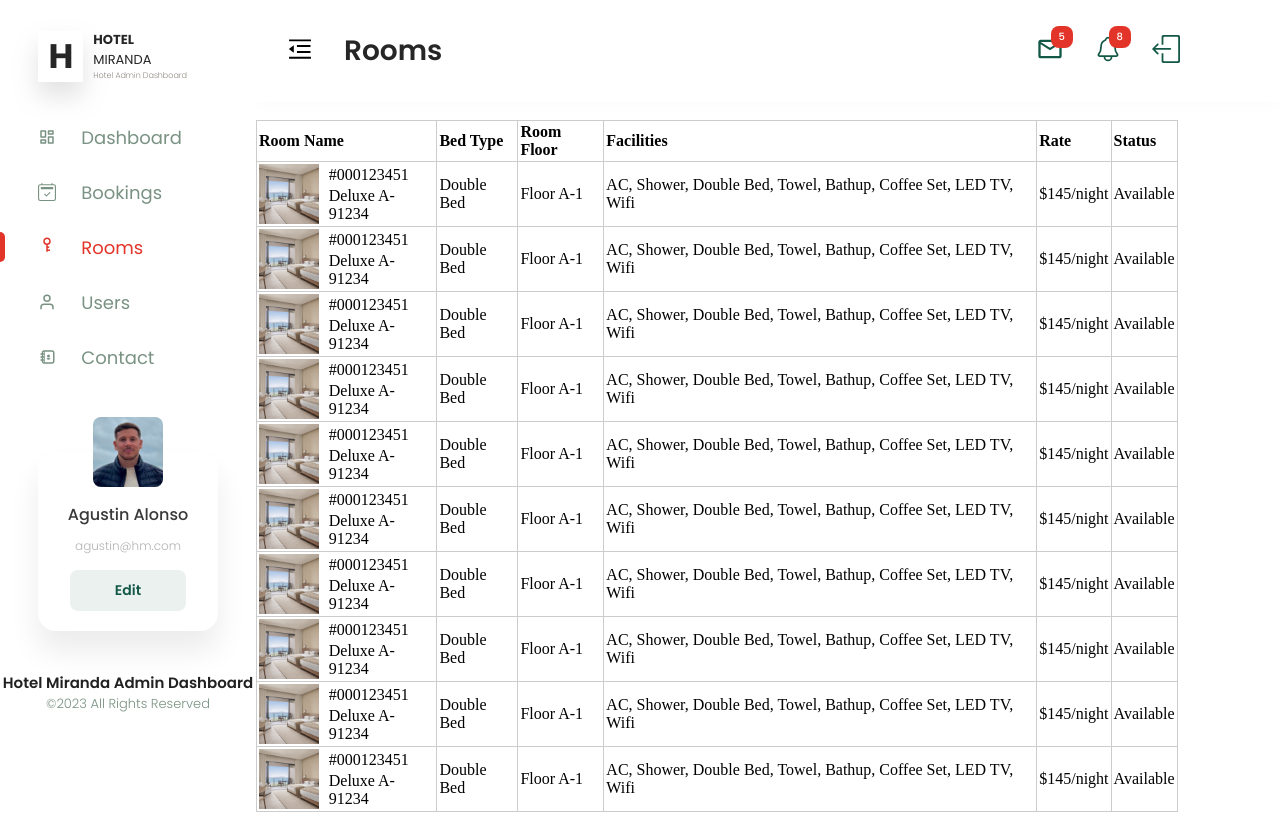
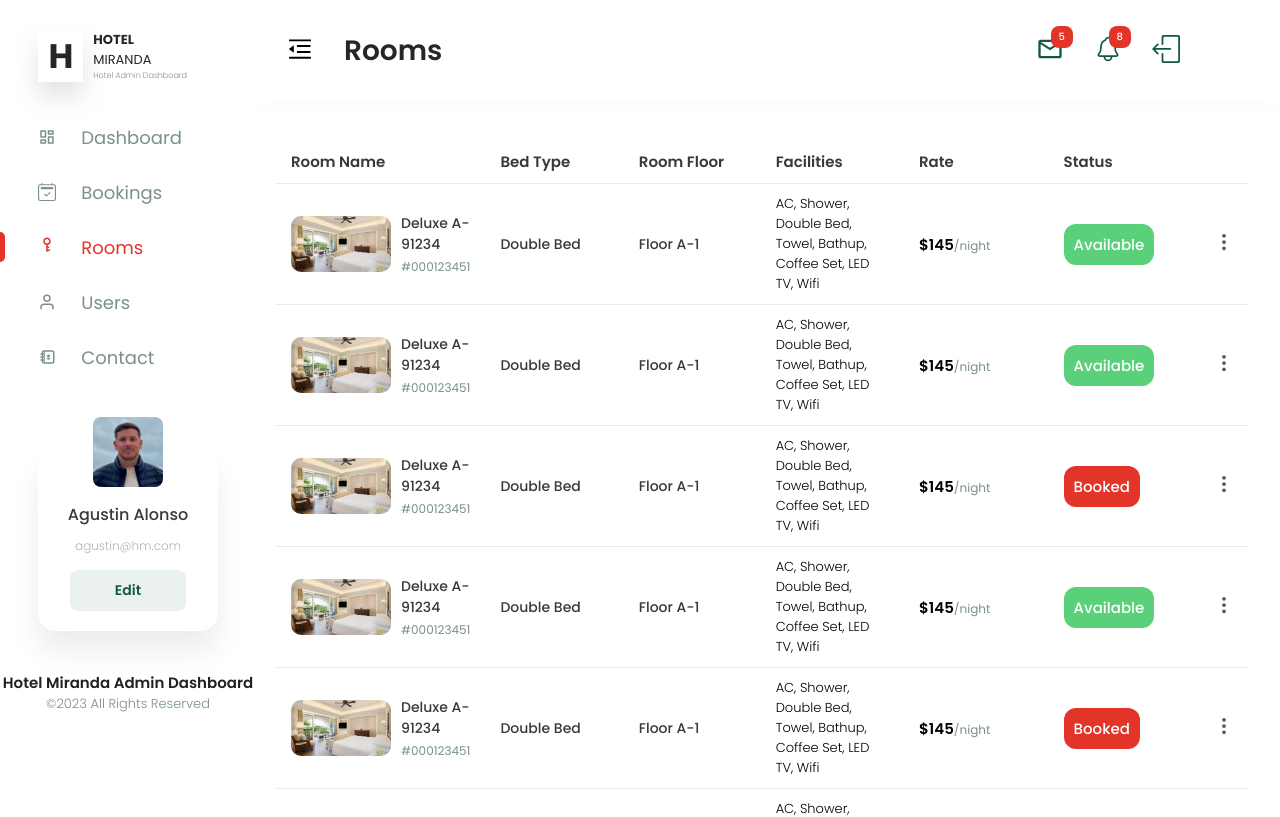
Before and after one commit to agustinalonsocantoli/ht-miranda-dashboard, a React (Create React App) app: page /rooms in a window 1280 px wide. Shown: the top 817 px of the page. Built offline with nearby package versions, Linux system fonts and the light colour scheme; sample sign-in values are in the browser's storage.

Commit message:
working on Table styled component

```diff
--- a/src/components/Table/Table.jsx
+++ b/src/components/Table/Table.jsx
@@ -1,19 +1,35 @@
-import { StyledTable } from './TableStyled';
+import { useState } from 'react';
+import { StyledTable, OptionsMenu, BtnOptions, Icon } from './TableStyled';
+import { BsThreeDotsVertical } from "react-icons/bs";
 
-export const Table = ({ data, cols }) => {
+export const Table = ({ data, cols, actions }) => {
+    const [ viewActions, setViewActions ] = useState(false);
 
     const getRow = (row) => (
         <tr key={row.index}>
             {cols.map((item, index)=> (
                 <td key={index}>
-                    {item.display ? item.display(row[item.property[0]], row[item.property[1]], row[item.property[2]]) : row[item.property]}
+                    {item.display ? item.display(row[item.property[0]], row[item.property[1]], row[item.property[2]], row[item.property[3]]) : row[item.property]}
                 </td>
             ))}
+
+            <td>
+                <BtnOptions>
+                <Icon><BsThreeDotsVertical onClick={() => setViewActions(prev => prev === row.index ? null : row.index)}/></Icon>
+
+                <OptionsMenu visible={viewActions === row.index}>
+                    {actions.map(item => <li key={item.name} onClick={() => item.action(row.index)}>{item.icon}{item.name}</li>)}
+                </OptionsMenu>
+                </BtnOptions>
+            </td>
         </tr>
+
     );
 
+    const columnWidth = 100 / cols.length;
+
     return(
-        <StyledTable>
+        <StyledTable columnWidth={columnWidth}>
             <thead>
                 <tr>
                     {cols.map((item, index) => (
@@ -21,6 +37,9 @@ export const Table = ({ data, cols }) => {
                             {item.label}
                         </th>
                     ))}
+
+                    <th>
+                    </th>
                 </tr>
             </thead>
 
--- a/src/components/Table/TableStyled.jsx
+++ b/src/components/Table/TableStyled.jsx
@@ -2,30 +2,54 @@ import styled from "styled-components";
 
 export const StyledTable = styled.table`
     border-collapse: collapse;
-    width: 90%;
+    width: 95%;
+    margin: 20px;
+    border-radius: 20px;
 
-    td, th {
+    th {
+        border-bottom: 1px solid #EBEBEB;
+        color: #393939;
+        font-family: 'Poppins', sans-serif;;
+        font-weight: 600;
+        font-size: 15px;
         text-align: left;
-        border: 1px solid #cccccc;
-        padding: 2px;
+        padding: 10px 15px;
+        width: 50px;
+    }
 
-        div {
-            display: flex;
-            align-items: center;
-            gap: 10px;
-
-            & > div {
-                display: flex;
-                flex-direction: column;
-                align-items: start;
-                gap: 3px;
-            }
-        }
-
-        img {
-            object-fit: cover;
-            width: 60px;
-            height: 60px;
-        }
+    td {
+        border-bottom: 1px solid #EBEBEB;
+        width: ${props => props.columnWidth }%;
+        text-align: left;
+        padding: 10px 15px;
     }
 `;
+
+export const BtnOptions = styled.div`
+    position: relative;
+`;
+
+export const OptionsMenu = styled.ul`
+    display: ${props => props.visible ? `block` : `none`};
+    position: absolute;
+    top: 7px;
+    right: 15px;
+    background: #EBF1EF 0% 0% no-repeat padding-box;
+    border-radius: 5px;
+    padding: 10px;
+
+    li {
+        display: flex;
+        align-items: center;
+        gap: 5px;
+        font-family: 'Poppins', sans-serif;;
+        font-weight: 300;
+        font-size: 14px;
+        color: #135846;
+    }
+`;
+
+export const Icon = styled.div`
+    color: #575757;
+    font-size: 20px;
+`;
--- /dev/null
+++ b/src/data/DataBookings.js
@@ -0,0 +1,133 @@
+import user1 from '../assets/img/user1.png'
+import user2 from '../assets/img/user2.png'
+import user3 from '../assets/img/user3.png'
+import user4 from '../assets/img/user4.png'
+import user5 from '../assets/img/user5.png'
+import user6 from '../assets/img/user6.png'
+import user7 from '../assets/img/user7.png'
+import user8 from '../assets/img/user8.png'
+import user9 from '../assets/img/user9.png'
+import user10 from '../assets/img/user10.png'
+
+export const dataBookings = [
+    {
+        index: 0,
+        src: user1,
+        id: '#000123450',
+        name: 'JUAN GARCIA',
+        date: 'Oct 30th 2020 09:21 AM',
+        in: 'Ago 2th, 2020',
+        out: 'Nov 4th, 2020',
+        note: 'View Notes',
+        type: 'Deluxe A - 03',
+        status: 'book'
+    },
+    {
+        index: 1,
+        src: user2,
+        id: '#000123450',
+        name: 'JUAN GARCIA',
+        date: 'Oct 30th 2020 09:21 AM',
+        in: 'Ago 2th, 2020',
+        out: 'Nov 4th, 2020',
+        note: 'View Notes',
+        type: 'Deluxe A - 03',
+        status: 'book'
+    },
+    {
+        index: 2,
+        src: user3,
+        id: '#000123450',
+        name: 'JUAN GARCIA',
+        date: 'Oct 30th 2020 09:21 AM',
+        in: 'Ago 2th, 2020',
+        out: 'Nov 4th, 2020',
+        note: 'View Notes',
+        type: 'Deluxe A - 03',
+        status: 'book'
+    },
+    {
+        index: 3,
+        src: user4,
+        id: '#000123450',
+        name: 'JUAN GARCIA',
+        date: 'Oct 30th 2020 09:21 AM',
+        in: 'Ago 2th, 2020',
+        out: 'Nov 4th, 2020',
+        note: 'View Notes',
+        type: 'Deluxe A - 03',
+        status: 'book'
+    },
+    {
+        index: 4,
+        src: user5,
+        id: '#000123450',
+        name: 'JUAN GARCIA',
+        date: 'Oct 30th 2020 09:21 AM',
+        in: 'Ago 2th, 2020',
+        out: 'Nov 4th, 2020',
+        note: 'View Notes',
+        type: 'Deluxe A - 03',
+        status: 'book'
+    },
+    {
+        index: 5,
+        src: user6,
+        id: '#000123450',
+        name: 'JUAN GARCIA',
+        date: 'Oct 30th 2020 09:21 AM',
+        in: 'Ago 2th, 2020',
+        out: 'Nov 4th, 2020',
+        note: 'View Notes',
+        type: 'Deluxe A - 03',
+        status: 'book'
+    },
+    {
+        index: 6,
+        src: user7,
+        id: '#000123450',
+        name: 'JUAN GARCIA',
+        date: 'Oct 30th 2020 09:21 AM',
+        in: 'Ago 2th, 2020',
+        out: 'Nov 4th, 2020',
+        note: 'View Notes',
+        type: 'Deluxe A - 03',
+        status: 'book'
+    },
+    {
+        index: 7,
+        src: user8,
+        id: '#000123450',
+        name: 'JUAN GARCIA',
+        date: 'Oct 30th 2020 09:21 AM',
+        in: 'Ago 2th, 2020',
+        out: 'Nov 4th, 2020',
+        note: 'View Notes',
+        type: 'Deluxe A - 03',
+        status: 'book'
+    },
+    {
+        index: 8,
+        src: user9,
+        id: '#000123450',
+        name: 'JUAN GARCIA',
+        date: 'Oct 30th 2020 09:21 AM',
+        in: 'Ago 2th, 2020',
+        out: 'Nov 4th, 2020',
+        note: 'View Notes',
+        type: 'Deluxe A - 03',
+        status: 'book'
+    },
+    {
+        index: 9,
+        src: user10,
+        id: '#000123450',
+        name: 'JUAN GARCIA',
+        date: 'Oct 30th 2020 09:21 AM',
+        in: 'Ago 2th, 2020',
+        out: 'Nov 4th, 2020',
+        note: 'View Notes',
+        type: 'Deluxe A - 03',
+        status: 'book'
+    },
+]
--- a/src/data/DataRooms.js
+++ b/src/data/DataRooms.js
@@ -1,4 +1,4 @@
-import roomImg from '../assets/img/room.png'
+import roomImg from '../assets/img/room1.png'
 
 export const dataRooms = [
     {
@@ -9,7 +9,7 @@ export const dataRooms = [
         bed: 'Double Bed',
         floor: 'Floor A-1',
         facilities: 'AC, Shower, Double Bed, Towel, Bathup, Coffee Set, LED TV, Wifi',
-        rate: '$145/night',
+        rate: '$145',
         status: 'Available',
     },
     {
@@ -20,7 +20,7 @@ export const dataRooms = [
         bed: 'Double Bed',
         floor: 'Floor A-1',
         facilities: 'AC, Shower, Double Bed, Towel, Bathup, Coffee Set, LED TV, Wifi',
-        rate: '$145/night',
+        rate: '$145',
         status: 'Available',
     },
     {
@@ -31,8 +31,8 @@ export const dataRooms = [
         bed: 'Double Bed',
         floor: 'Floor A-1',
         facilities: 'AC, Shower, Double Bed, Towel, Bathup, Coffee Set, LED TV, Wifi',
-        rate: '$145/night',
-        status: 'Available',
+        rate: '$145',
+        status: 'Booked',
     },
     {
         index: 3,
@@ -42,7 +42,7 @@ export const dataRooms = [
         bed: 'Double Bed',
         floor: 'Floor A-1',
         facilities: 'AC, Shower, Double Bed, Towel, Bathup, Coffee Set, LED TV, Wifi',
-        rate: '$145/night',
+        rate: '$145',
         status: 'Available',
     },
     {
@@ -53,8 +53,8 @@ export const dataRooms = [
         bed: 'Double Bed',
         floor: 'Floor A-1',
         facilities: 'AC, Shower, Double Bed, Towel, Bathup, Coffee Set, LED TV, Wifi',
-        rate: '$145/night',
-        status: 'Available',
+        rate: '$145',
+        status: 'Booked',
     },
     {
         index: 5,
@@ -64,8 +64,8 @@ export const dataRooms = [
         bed: 'Double Bed',
         floor: 'Floor A-1',
         facilities: 'AC, Shower, Double Bed, Towel, Bathup, Coffee Set, LED TV, Wifi',
-        rate: '$145/night',
-        status: 'Available',
+        rate: '$145',
+        status: 'Booked',
     },
     {
         index: 6,
@@ -75,7 +75,7 @@ export const dataRooms = [
         bed: 'Double Bed',
         floor: 'Floor A-1',
         facilities: 'AC, Shower, Double Bed, Towel, Bathup, Coffee Set, LED TV, Wifi',
-        rate: '$145/night',
+        rate: '$145',
         status: 'Available',
     },
     {
@@ -86,8 +86,8 @@ export const dataRooms = [
         bed: 'Double Bed',
         floor: 'Floor A-1',
         facilities: 'AC, Shower, Double Bed, Towel, Bathup, Coffee Set, LED TV, Wifi',
-        rate: '$145/night',
-        status: 'Available',
+        rate: '$145',
+        status: 'Booked',
     },
     {
         index: 8,
@@ -97,7 +97,7 @@ export const dataRooms = [
         bed: 'Double Bed',
         floor: 'Floor A-1',
         facilities: 'AC, Shower, Double Bed, Towel, Bathup, Coffee Set, LED TV, Wifi',
-        rate: '$145/night',
+        rate: '$145',
         status: 'Available',
     },
     {
@@ -108,7 +108,7 @@ export const dataRooms = [
         bed: 'Double Bed',
         floor: 'Floor A-1',
         facilities: 'AC, Shower, Double Bed, Towel, Bathup, Coffee Set, LED TV, Wifi',
-        rate: '$145/night',
-        status: 'Available',
+        rate: '$145',
+        status: 'Booked',
     },
 ]
--- a/src/pages/Bookings/Bookings.jsx
+++ b/src/pages/Bookings/Bookings.jsx
@@ -1,17 +1,51 @@
 import { useEffect, useState } from "react";
 import { useLocation } from "react-router-dom";
 import { BookDetails } from "./BookDetails";
+import { Table } from '../../components/Table/Table'
+import { dataBookings } from '../../data/DataBookings'
+import { MdOutlineDeleteForever } from "react-icons/md";
+import { TiEdit } from "react-icons/ti";
 
 export const Bookings = ({ setTitle }) => {
+    const [ detail, setDetail ] = useState(false);
+
     const location = useLocation();
 
     useEffect(() => {
         setTitle(location.pathname);
     })
 
-    const [ detail, setDetail ] = useState(false);
+    const deleteUser = (id) => {
+        console.log(`Delete book ${id}`);
+    }
 
-    console.log(detail);
+    const editUser = (id) => {
+        console.log(`Edit book ${id}`);
+    }
+
+    const cols = [
+        { property: ['src' ,'id', 'name'], label: 'User', display: (src, id, name) => (
+            <div>
+                <img src={src} alt={`img/${id}`} />
+
+                <div>
+                    <p>{id}</p>
+                    <p>{name}</p>
+                </div>
+            </div>)
+        },
+        { property: 'date', label: 'Order Date' },
+        { property: 'in', label: 'Check In' },
+        { property: 'out', label: 'Check Out' },
+        { property: 'note', label: 'Special Request' },
+        { property: 'type', laber: 'Room Type'},
+        { property: 'status', label: 'Status' },
+    ];
+
+    const actions = [
+        { icon: <MdOutlineDeleteForever />, name: 'Delete', action: deleteUser },
+        { icon: <TiEdit />, name: 'Edit', action: editUser },
+    ];
 
     return(
         <div>
@@ -21,6 +55,8 @@ export const Bookings = ({ setTitle }) => {
             </div>
 
             {detail && <BookDetails />}
+
+            <Table data={dataBookings} cols={cols} actions={actions}/>
         </div>
     );
 }
--- a/src/pages/Rooms/Rooms.jsx
+++ b/src/pages/Rooms/Rooms.jsx
@@ -2,6 +2,9 @@ import { useEffect } from "react";
 import { useLocation } from "react-router-dom";
 import { Table } from '../../components/Table/Table'
 import { dataRooms } from '../../data/DataRooms'
+import { MdOutlineDeleteForever } from "react-icons/md";
+import { TiEdit } from "react-icons/ti";
+import { NameBox, Text, TextFac, TextRate, Available, Booked } from './RoomsStyled';
 
 export const Rooms = ({ setTitle }) => {
     const location = useLocation();
@@ -10,18 +13,42 @@ export const Rooms = ({ setTitle }) => {
         setTitle(location.pathname);
     })
 
+    const deleteUser = (id) => {
+        console.log(`Delete room ${id}`);
+    }
+
+    const editUser = (id) => {
+        console.log(`Edit room ${id}`);
+    }
+
     const cols = [
-        { property: ['src' ,'name', 'id'], label: 'Room Name', display: (src, id, name) => (<div><img src={src} alt={`img/${id}`} /><div><p>{name}</p><p>{id}</p></div></div>) },
-        { property: 'bed', label: 'Bed Type' },
-        { property: 'floor', label: 'Room Floor' },
-        { property: 'facilities', label: 'Facilities' },
-        { property: 'rate', label: 'Rate' },
-        { property: 'status', label: 'Status' },
+        { property: ['src' ,'name', 'id'], label: 'Room Name', display: (src, id, name) => (
+            <NameBox>
+                <img src={src} alt={`img/${id}`} />
+
+                <div className="rooms">
+                    <Text>{name}</Text>
+                    <p>{id}</p>
+                </div>
+            </NameBox>)
+        },
+        { property: ['bed'], label: 'Bed Type', display: (bed) => (<Text>{bed}</Text>) },
+        { property: ['floor'], label: 'Room Floor', display: (floor) => (<Text>{floor}</Text>) },
+        { property: ['facilities'], label: 'Facilities', display: (facilities) => (<TextFac>{facilities}</TextFac>) },
+        { property: ['rate'], label: 'Rate', display: (rate) => (<TextRate>{rate}<span>/night</span></TextRate>) },
+        { property: ['status'], label: 'Status', display: (status) => (
+            status === 'Available' ? <Available>{status}</Available> : <Booked>{status}</Booked>)
+        },
+    ];
+
+    const actions = [
+        { icon: <MdOutlineDeleteForever />, name: 'Delete', action: deleteUser },
+        { icon: <TiEdit />, name: 'Edit', action: editUser },
     ];
 
     return(
         <div>
-            <Table data={dataRooms} cols={cols}/>
+            <Table data={dataRooms} cols={cols} actions={actions}/>
         </div>
     );
 }
--- /dev/null
+++ b/src/pages/Rooms/RoomsStyled.jsx
@@ -0,0 +1,80 @@
+import styled from "styled-components";
+
+export const NameBox = styled.div`
+    display: flex;
+    align-items: center;
+    gap: 10px;
+
+    & > div {
+        display: flex;
+        flex-direction: column-reverse;
+        align-items: start;
+        gap: 3px;
+
+        p {
+            color: #393939;
+            font-family: 'Poppins', sans-serif;;
+            font-weight: 500;
+            font-size: 14px;
+        }
+
+        p:first-child {
+            color: #799283;
+            font-weight: 400;
+            font-size: 12px;
+        }
+    }
+
+    img {
+        object-fit: cover;
+        max-width: 100px;
+        border-radius: 10px;
+    }
+`;
+
+export const Text = styled.p`
+    color: #393939;
+    font-family: 'Poppins', sans-serif;;
+    font-weight: 500;
+    font-size: 14px;
+`;
+
+export const TextFac = styled.p`
+    color: ##212121;
+    font-family: 'Poppins', sans-serif;;
+    font-weight: 300;
+    font-size: 13px;
+`;
+
+export const TextRate = styled.p`
+    color: ##212121;
+    font-family: 'Poppins', sans-serif;;
+    font-weight: 600;
+    font-size: 15px;
+
+    span {
+        color: #799283;
+        font-weight: 400;
+        font-size: 12px;
+    }
+`;
+
+export const Available = styled.span`
+    color: #FFFFFF;
+    font-family: 'Poppins', sans-serif;;
+    font-weight: 500;
+    font-size: 15px;
+    background: #5AD07A;
+    border-radius: 12px;
+    padding: 10px;
+`;
+
+export const Booked = styled.span`
+    color: #FFFFFF;
+    font-family: 'Poppins', sans-serif;;
+    font-weight: 500;
+    font-size: 15px;
+    background: #E23428;
+    border-radius: 12px;
+    padding: 10px;
+`;
--- a/src/pages/Users/Users.jsx
+++ b/src/pages/Users/Users.jsx
@@ -2,6 +2,8 @@ import { useEffect } from "react";
 import { useLocation } from "react-router-dom";
 import { Table } from '../../components/Table/Table'
 import { dataUsers } from '../../data/DataUsers'
+import { MdOutlineDeleteForever } from "react-icons/md";
+import { TiEdit } from "react-icons/ti";
 
 
 export const Users = ({ setTitle }) => {
@@ -11,19 +13,40 @@ export const Users = ({ setTitle }) => {
         setTitle(location.pathname);
     })
 
+    const deleteUser = (id) => {
+        console.log(`Delete user ${id}`);
+    }
+
+    const editUser = (id) => {
+        console.log(`Edit user ${id}`);
+    }
+
     const cols = [
-        { property: ['src' ,'id', 'name'], label: 'User', display: (src, id, name) => (<div><img src={src} alt={`img/${id}`} /><div><p>{id}</p><p>{name}</p></div></div>) },
-        { property: 'date', label: 'Order Date' },
-        { property: 'in', label: 'Check In' },
-        { property: 'out', label: 'Check Out' },
-        { property: 'note', label: 'Special Request' },
-        { property: 'type', laber: 'Room Type'},
+        { property: ['src' ,'id', 'name', 'joined'], label: 'Name', display: (src, id, name, joined) => (
+            <div>
+                <img src={src} alt={`img/${id}`} />
+
+                <div>
+                    <p>{name}</p>
+                    <p>{id}</p>
+                    <p>{joined}</p>
+                </div>
+            </div>)
+        },
+        { property: 'job', label: 'Job Desk' },
+        { property: 'schedule', label: 'Schedule' },
+        { property: 'contact', label: 'Contact' },
         { property: 'status', label: 'Status' },
+    ];
+
+    const actions = [
+        { icon: <MdOutlineDeleteForever />, name: 'Delete', action: deleteUser },
+        { icon: <TiEdit />, name: 'Edit', action: editUser },
     ];
 
     return(
         <div>
-            <Table data={dataUsers} cols={cols}/>
+            <Table data={dataUsers} cols={cols} actions={actions}/>
         </div>
     );
 }
```
Also changed, not shown: src/data/DataUsers.js (+70 -80 lines), src/assets/img/room1.png (added).
